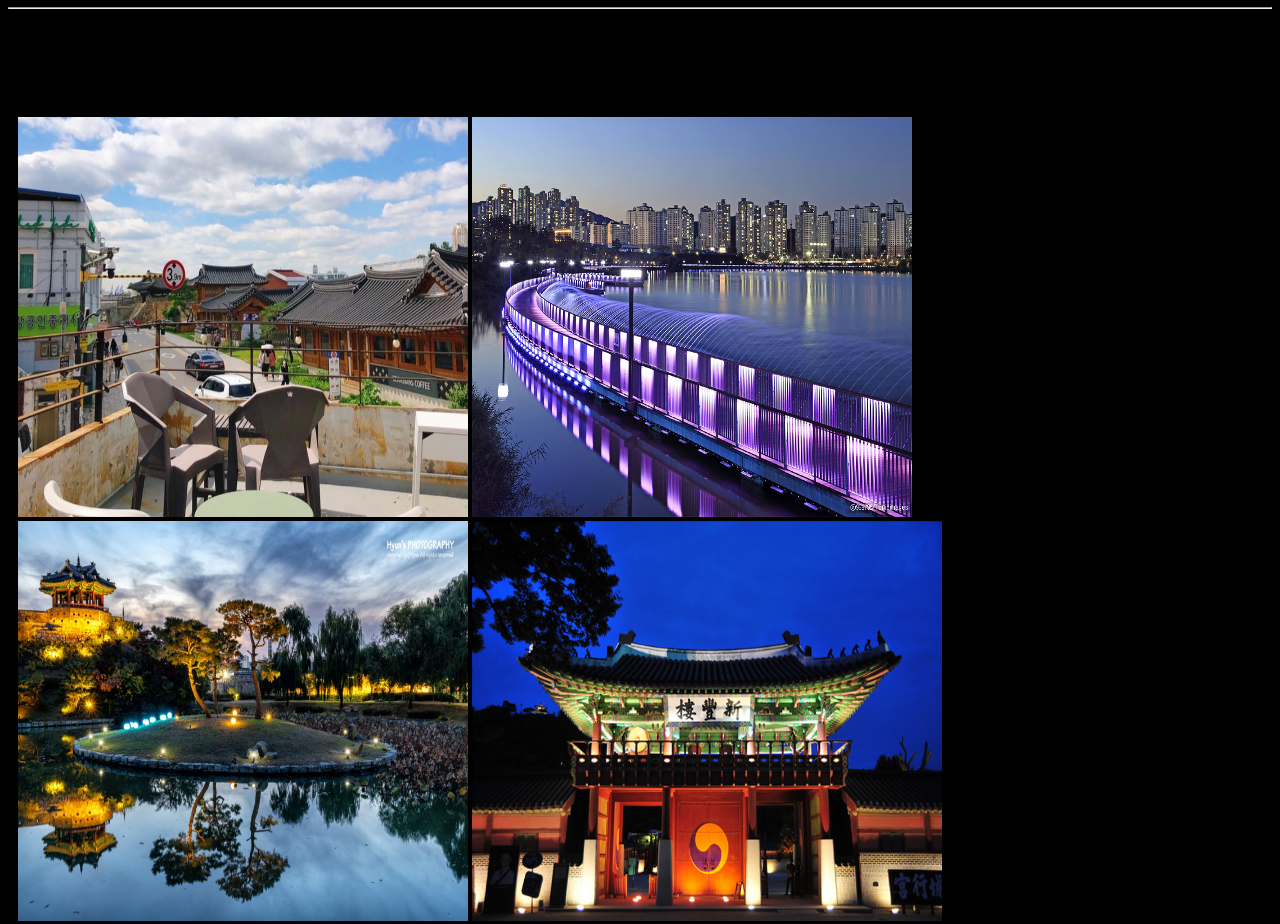
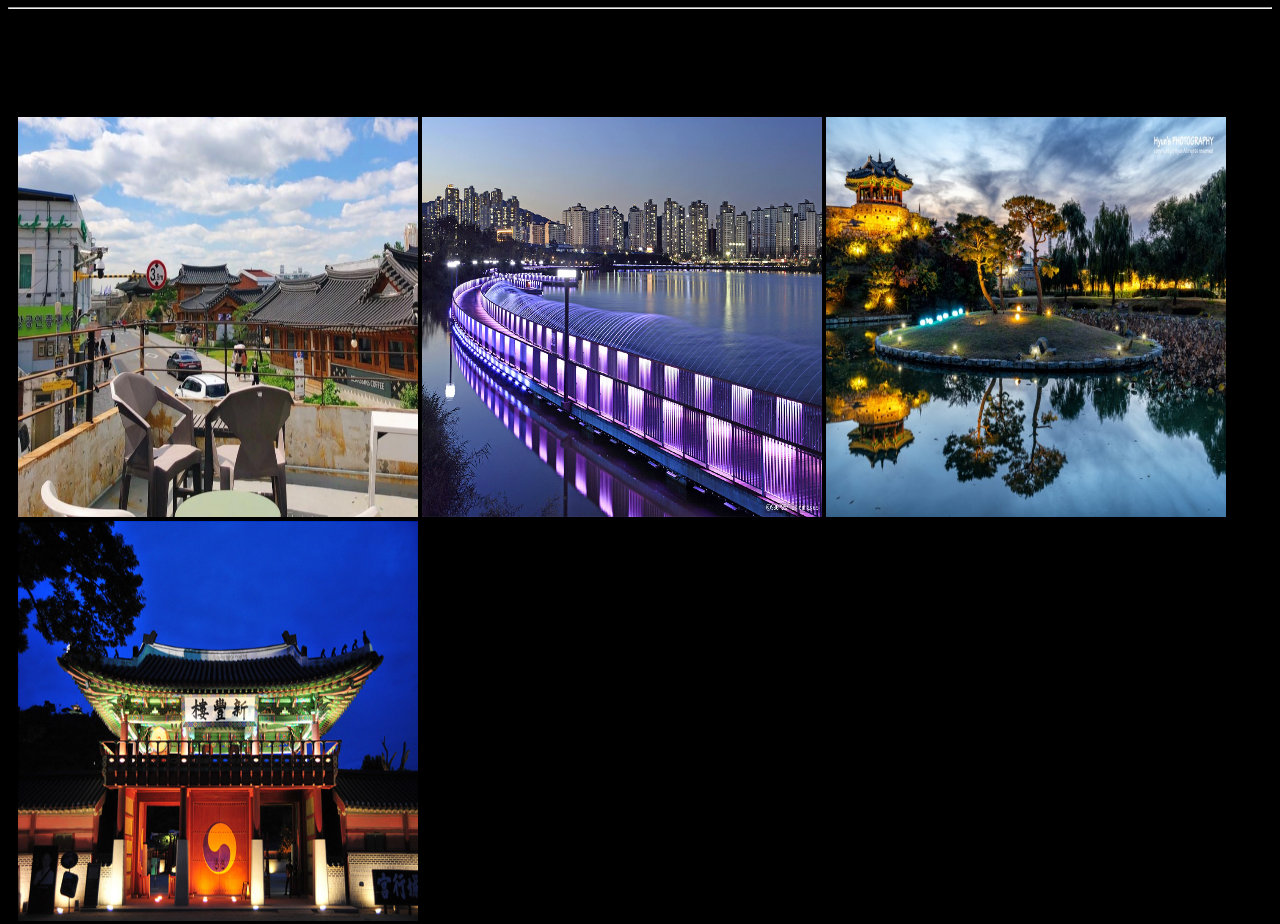
Before and after one commit to gkstjddnd/gkstjddnd.github.io, a plain HTML site: page target13.html in a window 1280 px wide. Shown: the part 259-1183 px from the top of the page. Drawn offline with Linux system fonts and the light colour scheme.

Commit message:
Update target13.html

```diff
--- a/target13.html
+++ b/target13.html
@@ -69,10 +69,10 @@
 </nav>
 <hr>
     <section>
-        <img src="./images/cafe.png" width="450px" height="400px">
-        <img src="./images/광교호수공원.jpeg" width="440px" height="400px">
-        <img src="./images/방화수류정100.jpg" width="450px" height="400px">
-        <img src="./images/화성행궁100.png" width="470px" height="400px">
+        <img src="./images/cafe.png" width="400px" height="400px">
+        <img src="./images/광교호수공원.jpeg" width="400px" height="400px">
+        <img src="./images/방화수류정100.jpg" width="400px" height="400px">
+        <img src="./images/화성행궁100.png" width="400px" height="400px">
        </section>
     </body>
 </html>
```
